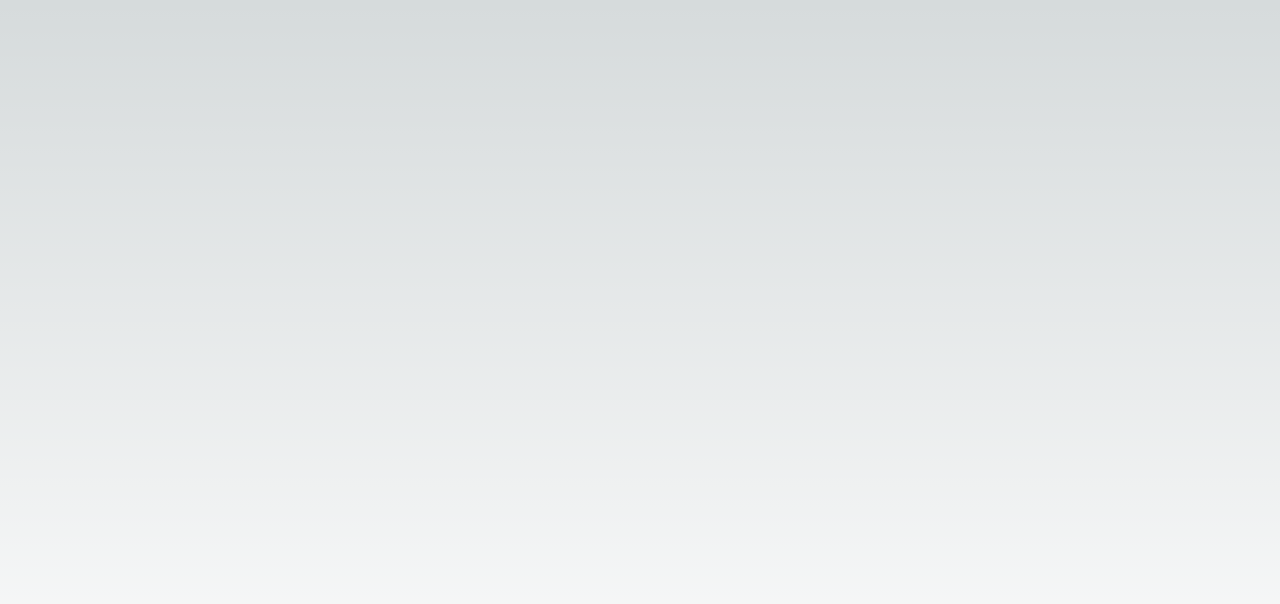
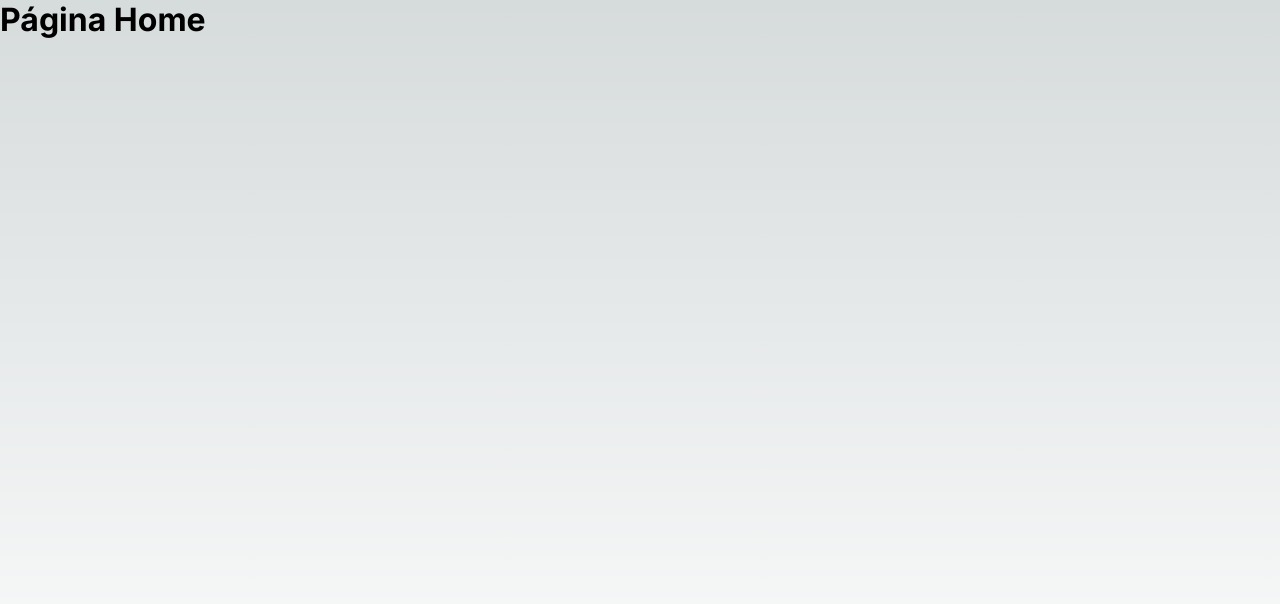
Before and after one commit to 777KML777/FHIRProject, a Next.js app: page / in a window 1280 px wide. Shown: the top 604 px of the page. Built offline with nearby package versions, Linux system fonts and the light colour scheme.

Commit message:
Removendo código antigo da home

```diff
--- a/src/app/page.js
+++ b/src/app/page.js
@@ -1,97 +1,8 @@
-import Image from 'next/image'
-import styles from './page.module.css'
-
 export default function Home() {
   return (
     <>
+
+    <h1>Página Home</h1>
     </>
-    // <main className={styles.main}>
-    //   <div className={styles.description}>
-    //     <p>
-    //       Get started by editing&nbsp;
-    //       <code className={styles.code}>src/app/page.js</code>
-    //     </p>
-    //     <div>
-    //       <a
-    //         href="https://vercel.com?utm_source=create-next-app&utm_medium=appdir-template&utm_campaign=create-next-app"
-    //         target="_blank"
-    //         rel="noopener noreferrer"
-    //       >
-    //         By{' '}
-    //         <Image
-    //           src="/vercel.svg"
-    //           alt="Vercel Logo"
-    //           className={styles.vercelLogo}
-    //           width={100}
-    //           height={24}
-    //           priority
-    //         />
-    //       </a>
-    //     </div>
-    //   </div>
-
-    //   <div className={styles.center}>
-    //     <Image
-    //       className={styles.logo}
-    //       src="/next.svg"
-    //       alt="Next.js Logo"
-    //       width={180}
-    //       height={37}
-    //       priority
-    //     />
-    //   </div>
-
-    //   <div className={styles.grid}>
-    //     <a
-    //       href="https://nextjs.org/docs?utm_source=create-next-app&utm_medium=appdir-template&utm_campaign=create-next-app"
-    //       className={styles.card}
-    //       target="_blank"
-    //       rel="noopener noreferrer"
-    //     >
-    //       <h2>
-    //         Docs <span>-&gt;</span>
-    //       </h2>
-    //       <p>Find in-depth information about Next.js features and API.</p>
-    //     </a>
-
-    //     <a
-    //       href="https://nextjs.org/learn?utm_source=create-next-app&utm_medium=appdir-template&utm_campaign=create-next-app"
-    //       className={styles.card}
-    //       target="_blank"
-    //       rel="noopener noreferrer"
-    //     >
-    //       <h2>
-    //         Learn <span>-&gt;</span>
-    //       </h2>
-    //       <p>Learn about Next.js in an interactive course with&nbsp;quizzes!</p>
-    //     </a>
-
-    //     <a
-    //       href="https://vercel.com/templates?framework=next.js&utm_source=create-next-app&utm_medium=appdir-template&utm_campaign=create-next-app"
-    //       className={styles.card}
-    //       target="_blank"
-    //       rel="noopener noreferrer"
-    //     >
-    //       <h2>
-    //         Templates <span>-&gt;</span>
-    //       </h2>
-    //       <p>Explore the Next.js 13 playground.</p>
-    //     </a>
-
-    //     <a
-    //       href="https://vercel.com/new?utm_source=create-next-app&utm_medium=appdir-template&utm_campaign=create-next-app"
-    //       className={styles.card}
-    //       target="_blank"
-    //       rel="noopener noreferrer"
-    //     >
-    //       <h2>
-    //         Deploy <span>-&gt;</span>
-    //       </h2>
-    //       <p>
-    //         Instantly deploy your Next.js site to a shareable URL with Vercel.
-    //       </p>
-    //     </a>
-    //   </div>
-    // </main>
   )
 }
```
